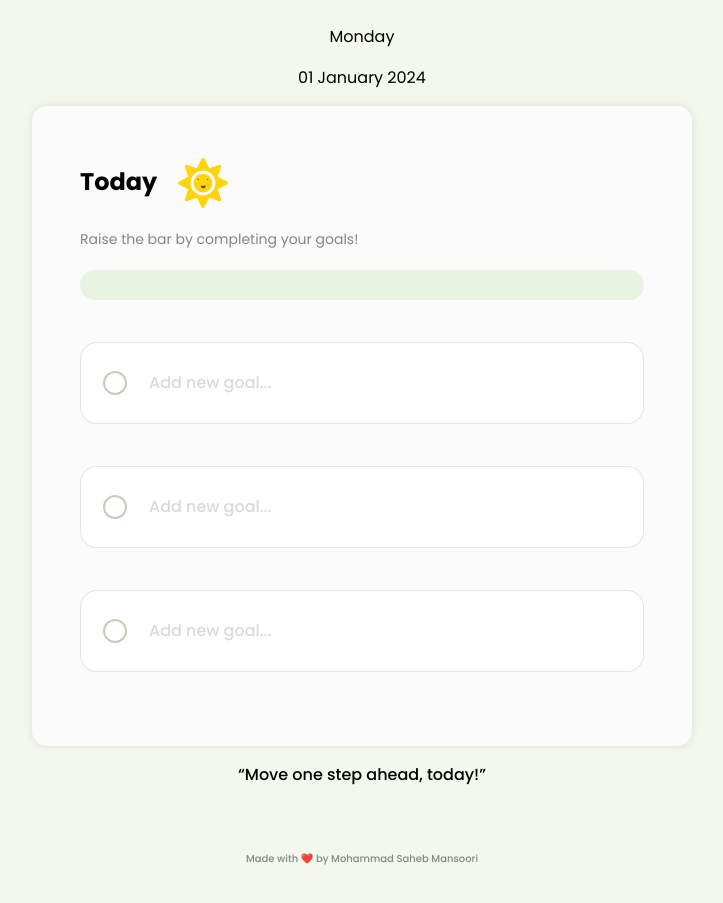
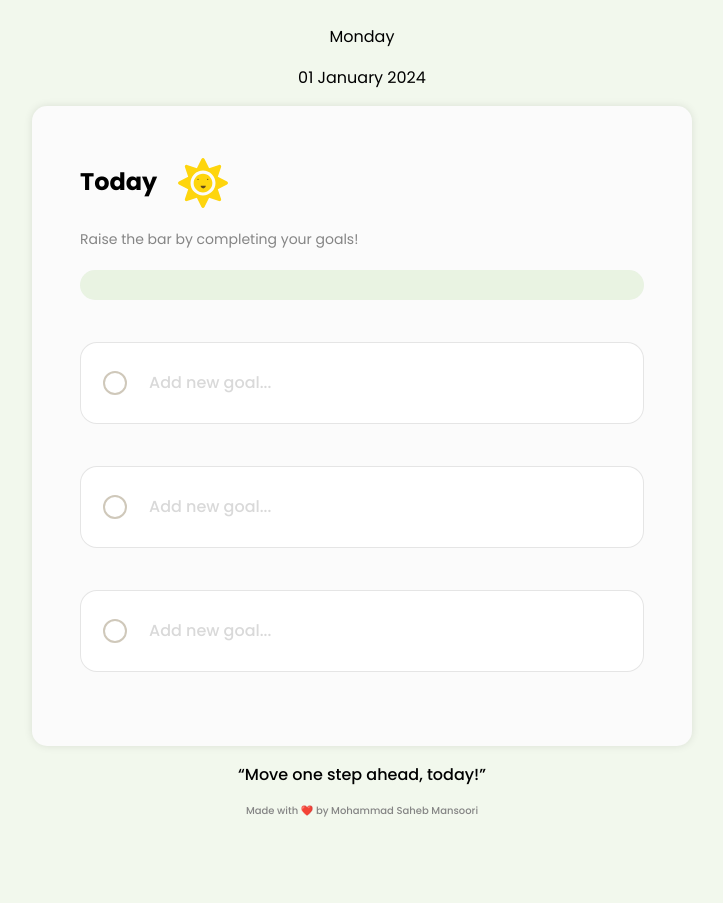
Before and after one commit to saheb-ul-lah/Focus-on-Today--A-ToDo-App, a plain HTML site: page index.html in a window 1280 px wide. Shown: the part 157-1060 px from the top of the page, without its empty margins (278-1001 px from the left). After the commit the page ends 1018 px from the top, so only its background shows below. Drawn offline with Linux system fonts and the light colour scheme; a web font is replaced by a local one.

Commit message:
Update style.css

```diff
--- a/style.css
+++ b/style.css
@@ -135,7 +135,7 @@ main {
   font-size: 10px;
   text-align: center;
   color: #858585;
-  margin-top: 64px;
+  margin-top: 10px;
 }
 
 .completed .custom-checkbox {
@@ -151,6 +151,7 @@ main {
     color: #48A300;
     text-decoration-line: line-through;
 }
+
 
 @media (max-width: 768px) {
   .title {
```
